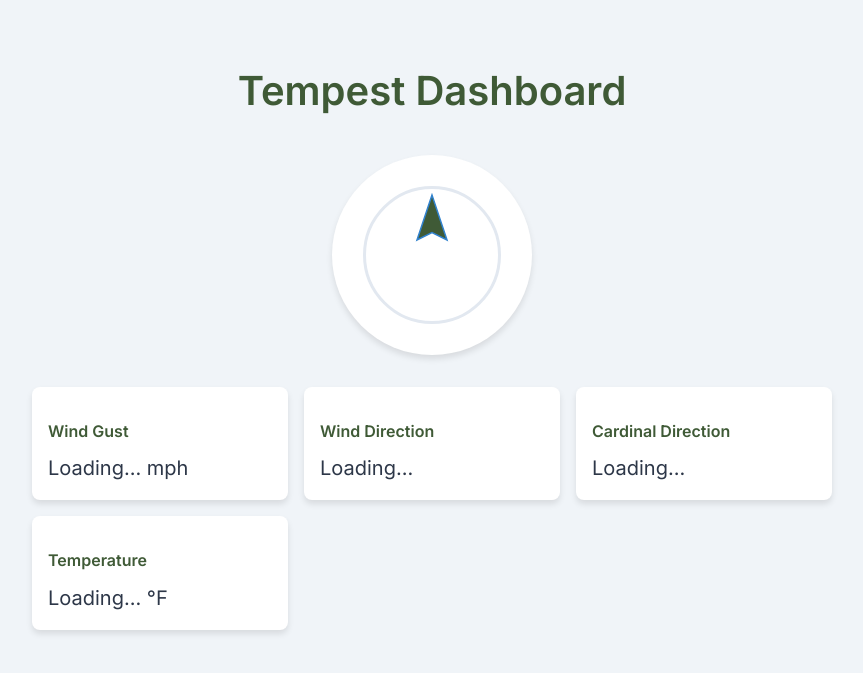
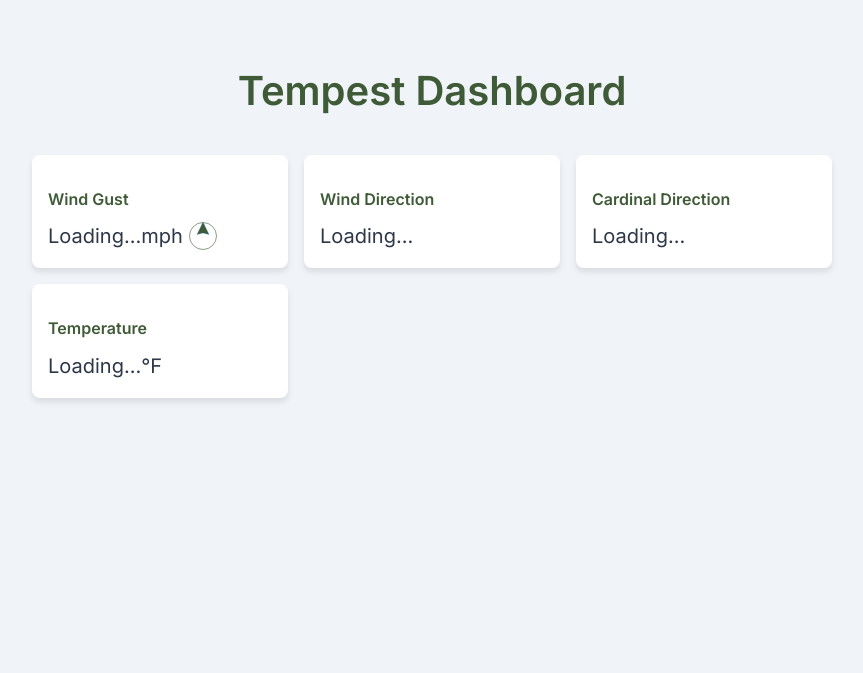
Before and after one commit to Claywatkins8/tempest, a Flask app: page / in a window 1280 px wide. Shown: the top 673 px of the page, without its empty margins (208-1071 px from the left). Run offline with Flask 3, Linux system fonts and the light colour scheme; some libraries are stand-ins or nearby versions.

Commit message:
styling updates to arrow

```diff
--- a/templates/index.html
+++ b/templates/index.html
@@ -37,29 +37,6 @@
             color: var(--accent-color);
         }
 
-        #arrow-container {
-            width: 200px;
-            height: 200px;
-            margin: 2rem auto;
-            background-color: var(--card-bg);
-            border-radius: 50%;
-            box-shadow: var(--shadow);
-            display: flex;
-            justify-content: center;
-            align-items: center;
-            transition: transform 0.3s ease;
-        }
-
-        #arrow-container:hover {
-            transform: scale(1.05);
-        }
-
-        #windArrow {
-            width: 150px;
-            height: 150px;
-            transition: transform 0.5s ease;
-        }
-
         #weather-info {
             display: grid;
             grid-template-columns: repeat(auto-fit, minmax(200px, 1fr));
@@ -90,6 +67,20 @@
             font-size: 1.25rem;
             font-weight: 400;
             margin: 0;
+            display: flex;
+            align-items: center;
+        }
+
+        #windArrow {
+            width: 30px;
+            height: 30px;
+            margin-left: 5px;
+            transition: transform 0.5s ease;
+        }
+
+        .wind-gust-container {
+            display: flex;
+            align-items: center;
         }
     </style>
 </head>
@@ -97,17 +88,17 @@
     <div class="container">
         <h1>Tempest Dashboard</h1>
 
-        <div id="arrow-container">
-            <svg id="windArrow" viewBox="0 0 100 100">
-                <circle cx="50" cy="50" r="45" fill="none" stroke="#e2e8f0" stroke-width="2"/>
-                <path d="M50 10 L40 40 L50 35 L60 40 Z" fill="#3f5a36" stroke="#3182ce" stroke-width="1"/>
-            </svg>
-        </div>
-
         <div id="weather-info">
             <div class="weather-card">
                 <h3>Wind Gust</h3>
-                <p><span id="wind-gust">Loading...</span> mph</p>
+                <p class="wind-gust-container">
+                    <span id="wind-gust">Loading...</span>  mph
+                    <svg id="windArrow" viewBox="0 0 100 100" width="30" height="30">
+                        <circle cx="50" cy="50" r="45" fill="none" stroke="#3f5a36" stroke-width="2"/>
+                        <path d="M50 3 L30 45 L50 40 L70 45 Z" fill="#3f5a36" stroke="#3182ce" stroke-width="1"/>
+                    </svg>
+
+                </p>
             </div>
             <div class="weather-card">
                 <h3>Wind Direction</h3>
@@ -119,7 +110,7 @@
             </div>
             <div class="weather-card">
                 <h3>Temperature</h3>
-                <p><span id="temperature">Loading...</span> °F</p>
+                <p><span id="temperature">Loading...</span>°F</p>
             </div>
         </div>
     </div>
```
